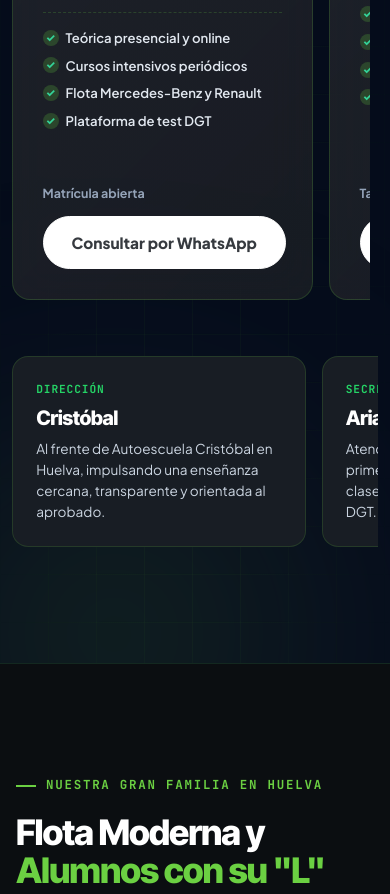
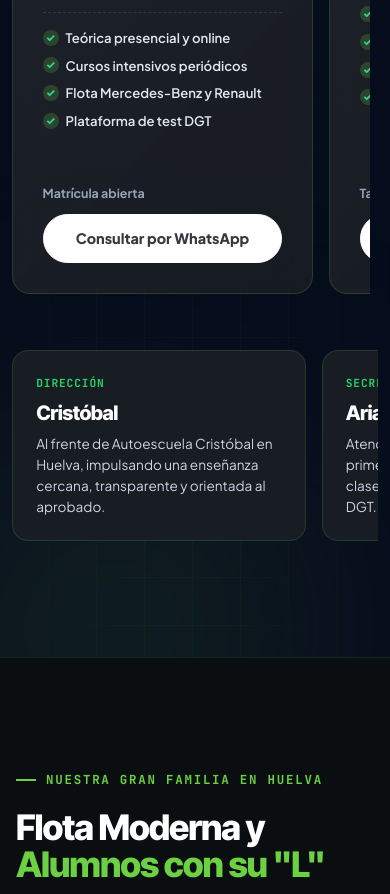
Before and after one commit to ahk2001/autoescuelacristobal, a plain HTML site: page index.html in a window 390 px wide. Shown: the part 4323-5217 px from the top of the page. Drawn offline with Linux system fonts and the light colour scheme.

Commit message:
style: mejorar contraste y responsive de botones en cards mobile

```diff
--- a/index.html
+++ b/index.html
@@ -276,8 +276,9 @@
 
     .btn-yellow {
       background: var(--cristobal-lime);
-      color: #FFFFFF !important;
+      color: #03150B !important;
       border: 1.5px solid var(--cristobal-lime);
+      box-shadow: 0 8px 22px rgba(107, 208, 66, 0.28);
     }
 
     .btn-yellow:hover {
@@ -1674,6 +1675,21 @@
         opacity: 1 !important;
         transform: none !important;
         height: auto;
+      }
+
+      .prof-card-footer {
+        flex-direction: column;
+        align-items: stretch;
+        gap: 10px;
+      }
+
+      .prof-card-footer .btn-editorial,
+      .dgt-results-banner .btn-editorial {
+        width: 100%;
+        padding: 12px 18px;
+        font-size: 0.9rem;
+        white-space: normal;
+        text-align: center;
       }
 
       .team-family-grid > .team-member-card {
```
